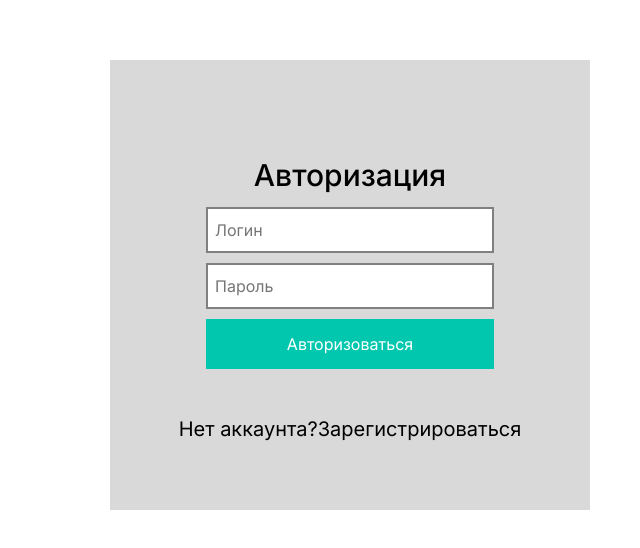
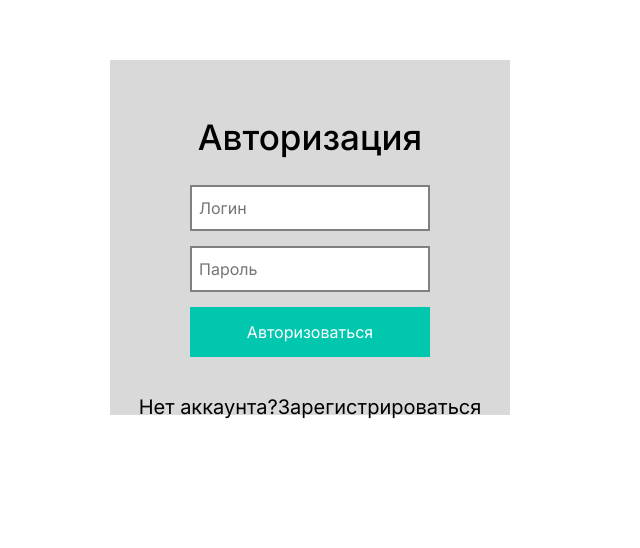
Before and after one commit to ActiveBite/ActiveBite_Website, a React (Create React App) app: page /Auth in a window 1280 px wide. Shown: the part 140-688 px from the top of the page, without its empty margins (640-1280 px from the left). Built offline with nearby package versions, Linux system fonts and the light colour scheme.

Commit message:
razmetka

```diff
--- a/src/components/pages/Reg.css
+++ b/src/components/pages/Reg.css
@@ -10,7 +10,7 @@ html {
     font-weight: 400;
     font-size: 20px;
     align-items: center;
-    margin: 50px 0px 10px 0px;;
+    margin: 40px 0px 10px 0px;;
   }
 
   a1 {
@@ -21,12 +21,12 @@ html {
 
   h2 {
     text-align: center;
-    font-size: 30px;
+    font-size: 35px;
     font-weight: 550;
     display:inline-block;
-    margin: 100px auto 12px auto;;
+    margin: 60px auto 30px auto;;
     color: #000000;
-    width: 200px;
+    width: 250px;
     height: 25px;
   }
 
@@ -46,8 +46,8 @@ html {
     margin: 200px 750px 30px 750px;
     position: relative;
     text-align: center;
-    width: 480px;
-    height: 450px;
+    width: 400px;
+    height: 355px;
   }
 
 
@@ -84,7 +84,7 @@ html {
     text-decoration: none;
     display: inline-block;
     font-size: 16px;
-    margin: 10px auto 0 auto;
+    margin: 10px auto 5px auto;
     width: 60%;
     border: 2px solid #808080;
     -webkit-transition: all 0.5s ease-in-out;
```
